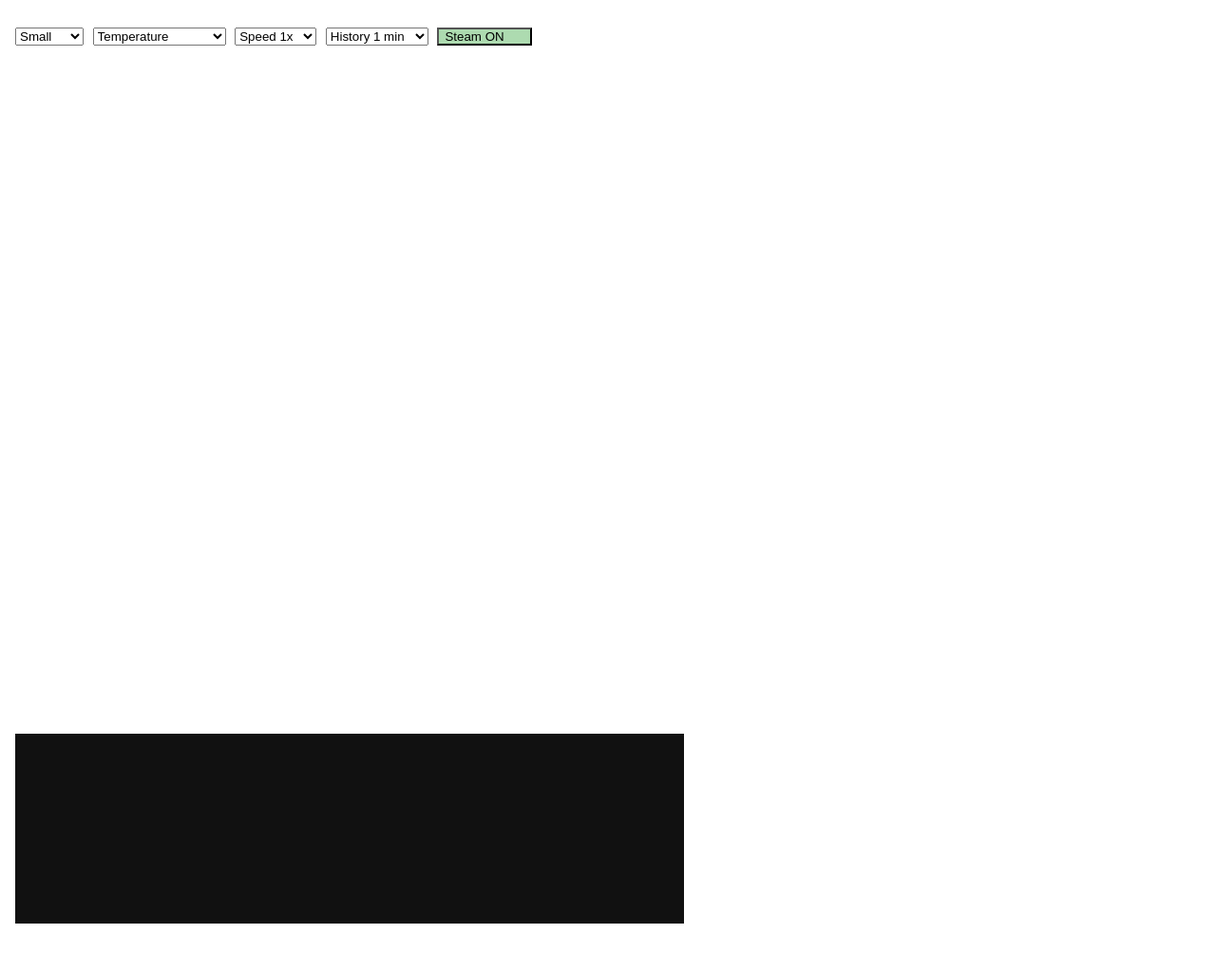
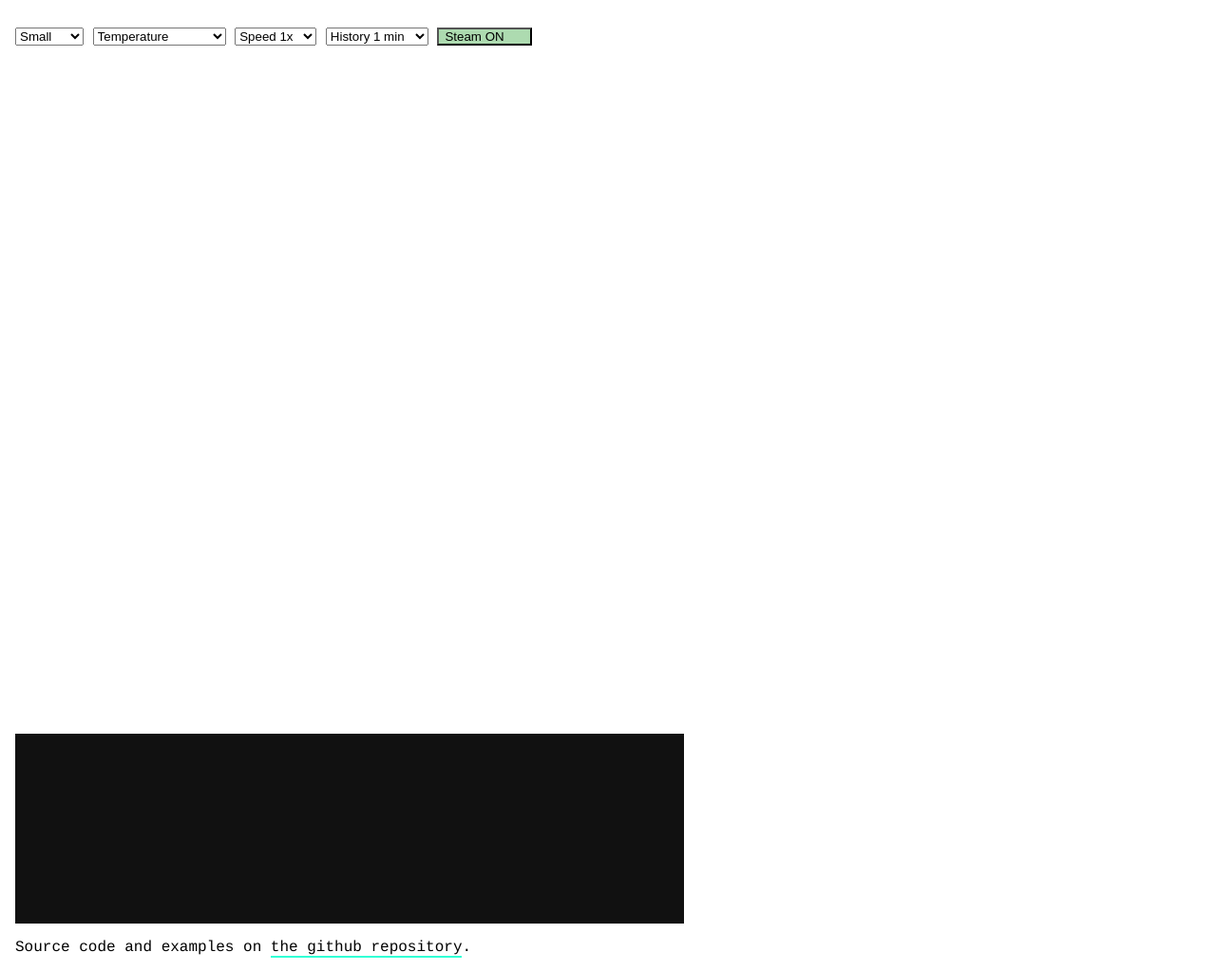
Before and after one commit to warbaque/MI-Reactor-Planner, a plain HTML site: page index.html in a window 1280 px wide. Shown: the part 72-1095 px from the top of the page at 95% size. Before the commit the page ends 1050 px from the top, so only its background shows below. Drawn offline with Linux system fonts and the light colour scheme.

Commit message:
Add link to repository

```diff
--- a/index.html
+++ b/index.html
@@ -69,6 +69,11 @@
     <canvas id="reactorStatistics" class="tile-canvas" width="704"></canvas>
     <canvas id="reactorTooltip" class="tile-canvas"></canvas>
   </div>
+
+  <footer class="main-footer">
+    <p>Source code and examples on <a href="https://github.com/warbaque/MI-Reactor-Planner/blob/main/README.md">the github repository</a>.</p>
+  </footer>
+
 </div><!-- main wrapper -->
 
 </body>
--- a/styles.css
+++ b/styles.css
@@ -1,6 +1,19 @@
 body {
     font-family: "Source Code Pro", Courier, monospace;
     margin: 0;
+}
+
+a, a:hover, a:visited {
+    color: #000;
+    text-decoration: none;
+}
+
+a {
+    border-bottom: 2px solid #31ffd5;
+}
+
+a:hover {
+    background:#31ffd5;
 }
 
 .main-wrapper {
```
